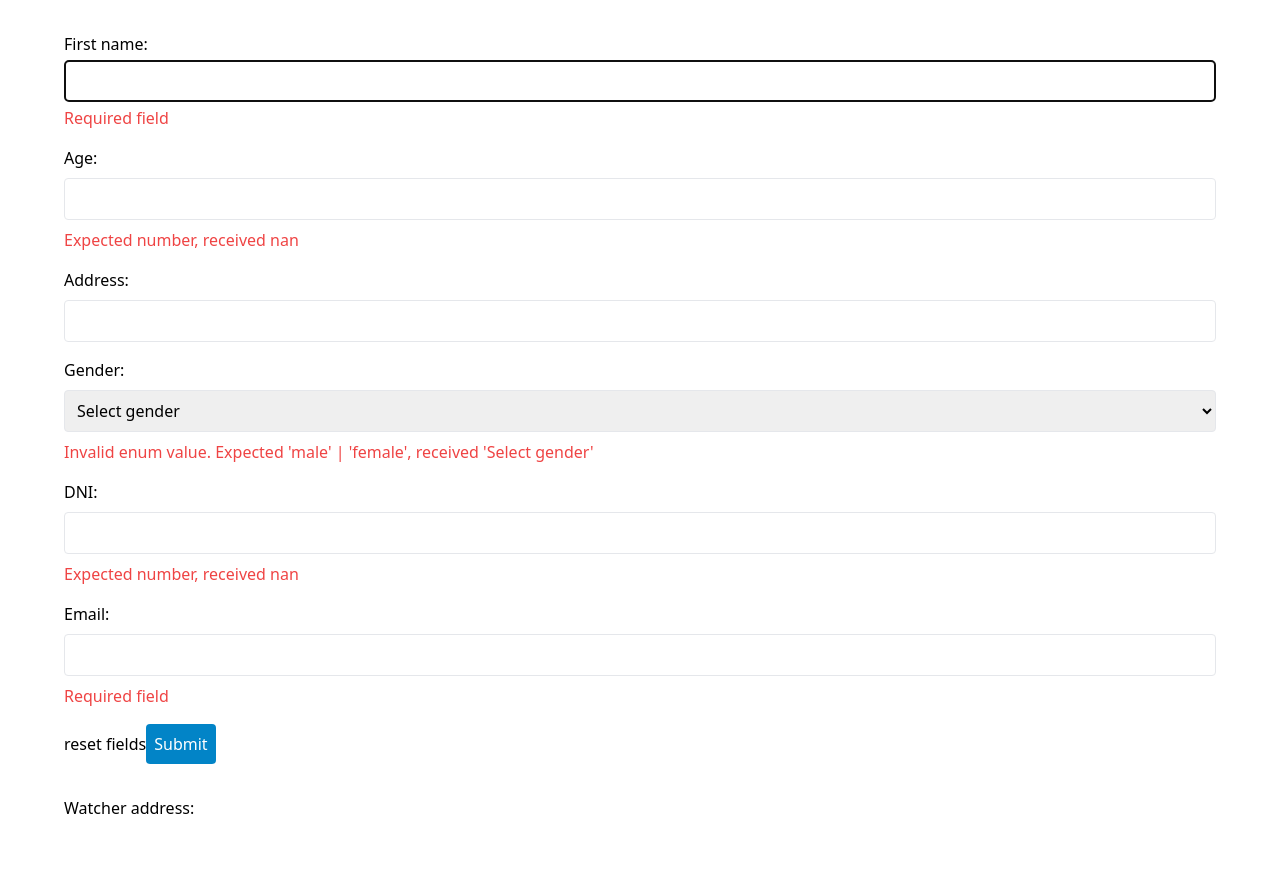
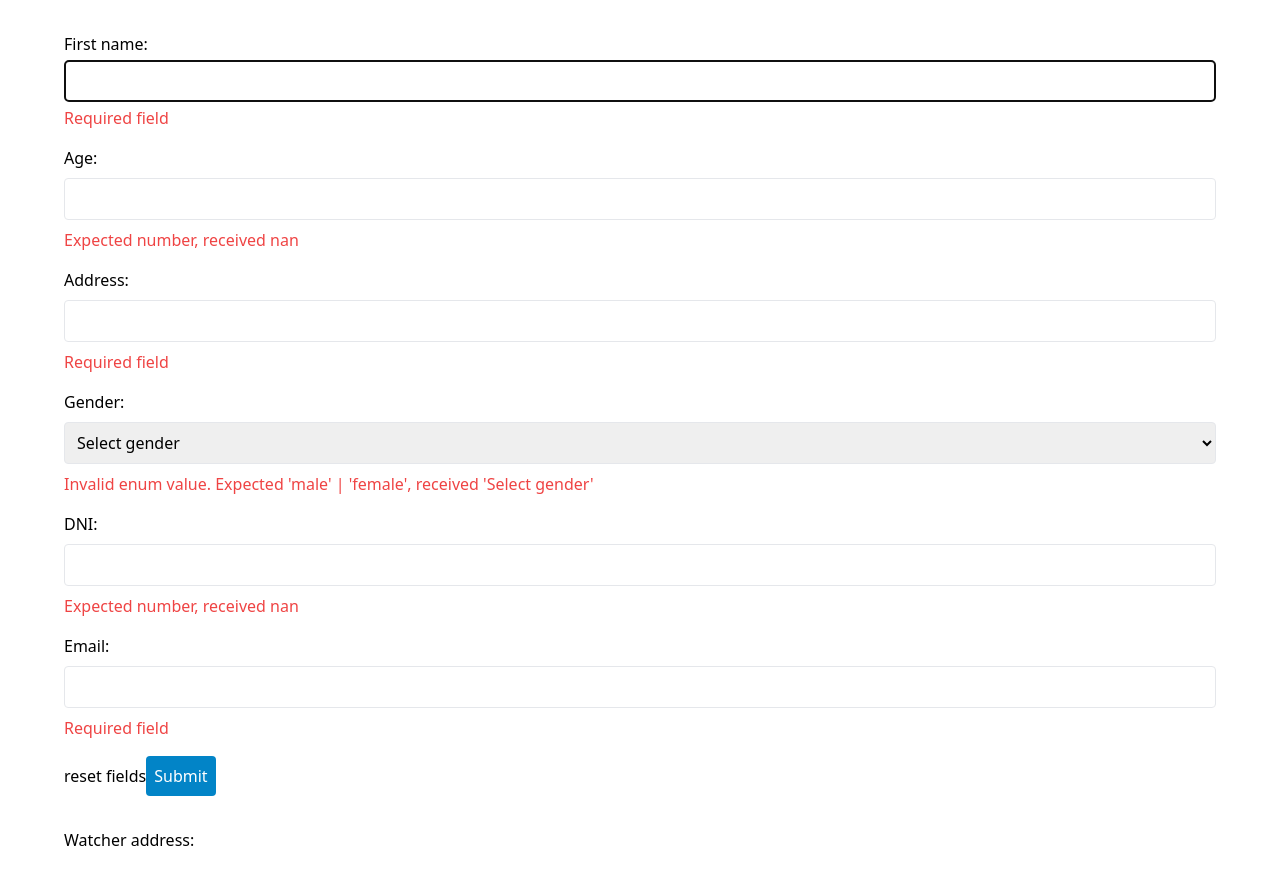
Before and after one commit to aguirrealvaro/hook-form-zod, a React (Vite) app: page / in a window 1280 px wide. Both pictures are taken after typing "Sample", "Sample", "Sample", "Sample", "name@example.com" into the empty fields and a click on the button "reset fields". Before the commit the page ends 852 px from the top, so only its background shows below. Built offline with nearby package versions, Linux system fonts and the light colour scheme.

Commit message:
Add validation to address

```diff
--- a/src/components/form.tsx
+++ b/src/components/form.tsx
@@ -56,7 +56,11 @@ const Form: FunctionComponent = () => {
         </div>
         <div className="mb-4 flex flex-col gap-2">
           <label htmlFor="address">Address:</label>
-          <Input id="address" {...register("address")} />
+          <Input
+            id="address"
+            {...register("address", { required: { value: true, message: "Required field" } })}
+          />
+          {errors.address && <span className="text-red-500">{errors.address.message}</span>}
         </div>
         <div className="mb-4 flex flex-col gap-2">
           <label htmlFor="gender">Gender:</label>
--- a/src/components/zod.tsx
+++ b/src/components/zod.tsx
@@ -53,6 +53,7 @@ const Zod: FunctionComponent = () => {
         <div className="mb-4 flex flex-col gap-2">
           <label htmlFor="address">Address:</label>
           <Input id="address" {...register("address")} />
+          {errors.address && <span className="text-red-500">{errors.address.message}</span>}
         </div>
         <div className="mb-4 flex flex-col gap-2">
           <label htmlFor="gender">Gender:</label>
```
